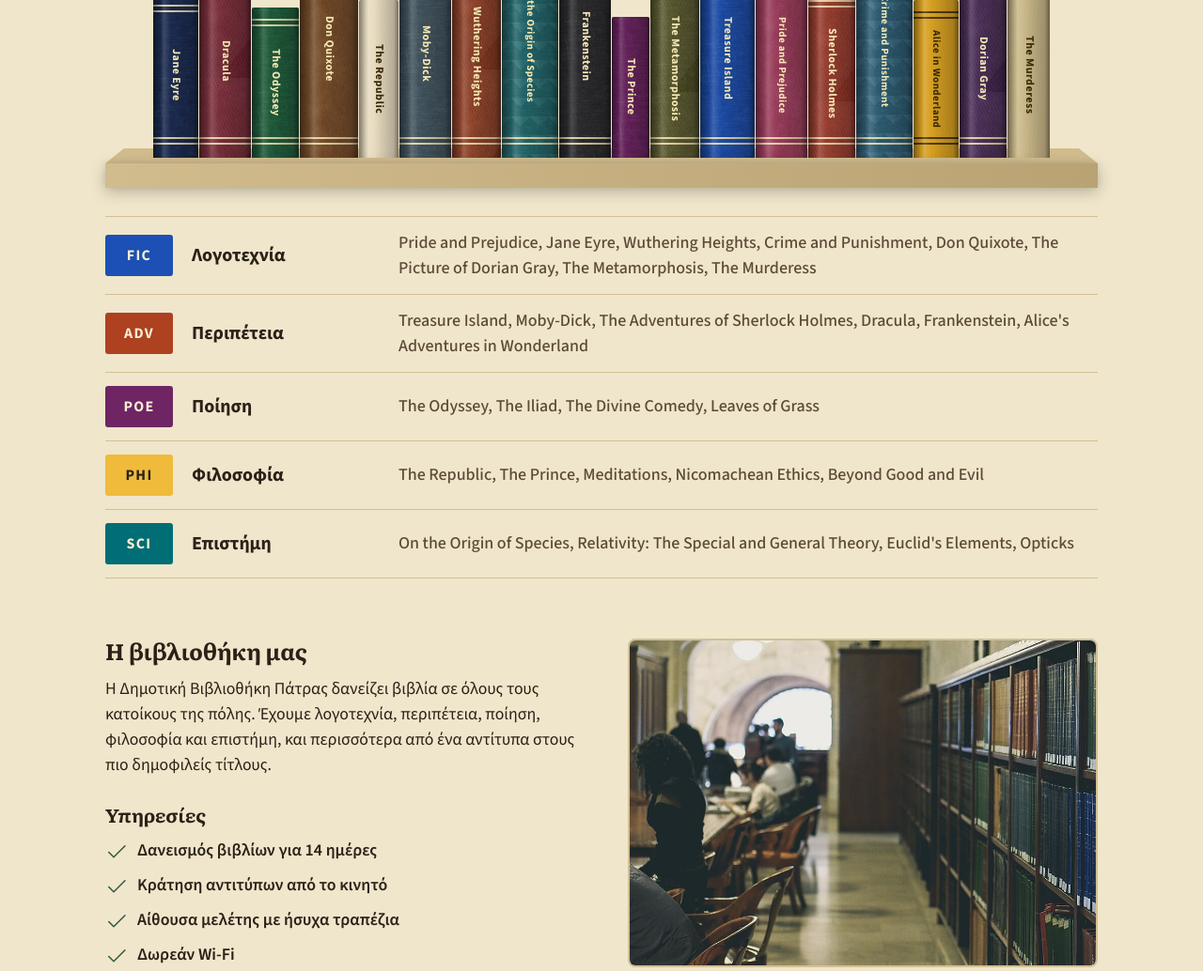
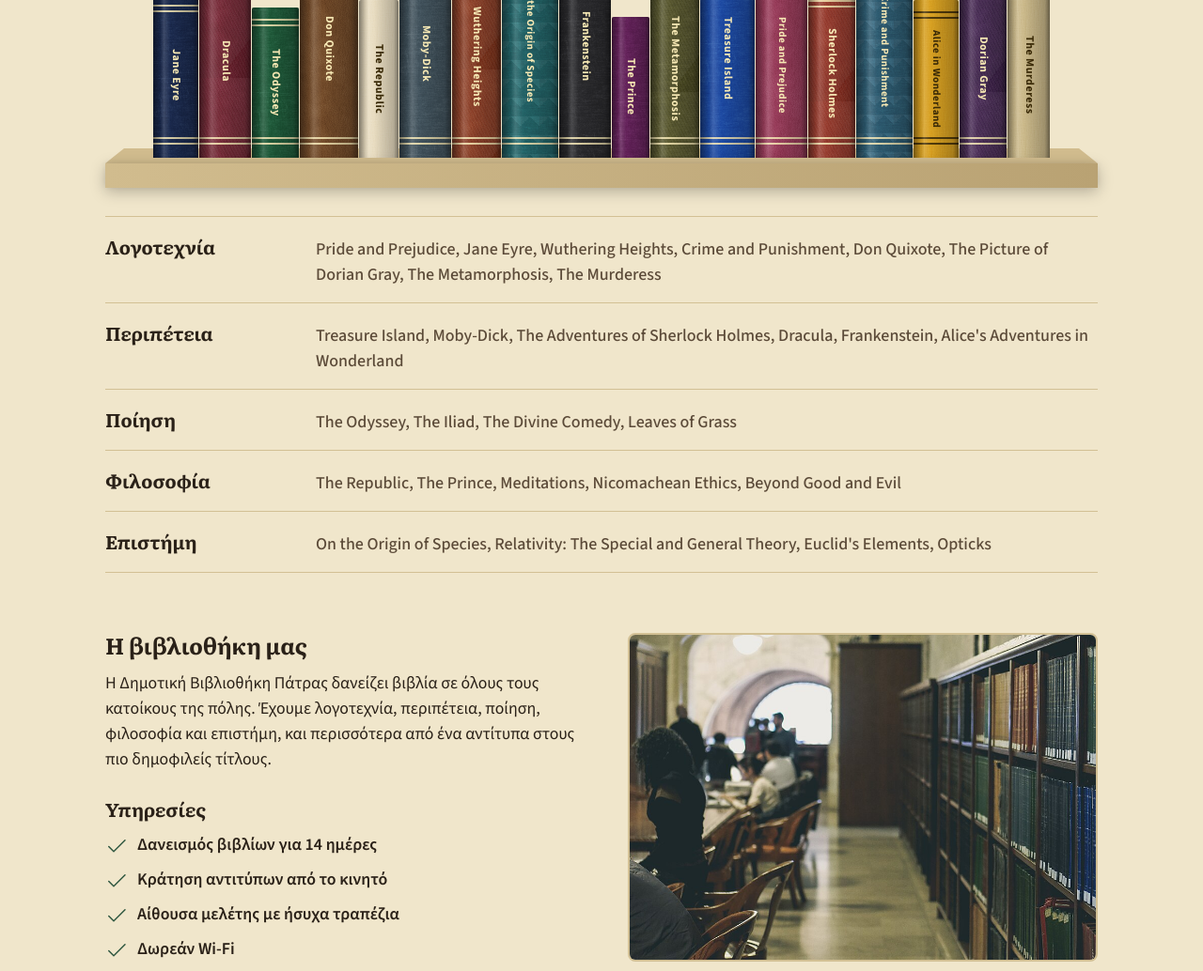
Before and after one commit to ckagias/lectern, a PHP site: page / in a window 1280 px wide. Shown: the part 749-1783 px from the top of the page at 94% size. Run offline with PHP 8.4, Linux system fonts and the light colour scheme; grey boxes are pictures that could not be loaded.

Commit message:
update: replace the category chips with a plain index of titles

```diff
--- a/prototype/css/home.css
+++ b/prototype/css/home.css
@@ -247,37 +247,15 @@
 
 .catalogue li {
   display: grid;
-  grid-template-columns: 56px 1fr;
-  gap: 4px 16px;
-  align-items: center;
-  padding: 14px 0;
+  gap: 6px 24px;
+  padding: 16px 0;
   border-bottom: 1.5px solid var(--line);
 }
 
-.catalogue .tab {
-  grid-row: span 2;
-  padding: 10px 0;
-  border-radius: 3px;
-  text-align: center;
-  font-size: var(--text-sm);
-  font-weight: 800;
-  letter-spacing: 0.08em;
-  color: var(--cream);
-}
-
-.catalogue .cobalt { background: var(--cobalt); }
-.catalogue .terra { background: var(--terra); }
-.catalogue .plum { background: var(--plum); }
-.catalogue .teal { background: var(--teal); }
-
-.catalogue .ochre {
-  background: var(--ochre);
-  color: var(--on-ochre);
-}
-
 .catalogue b {
+  font-family: var(--font-heading);
   font-size: var(--text-lg);
-  font-weight: 800;
+  font-weight: 700;
 }
 
 .catalogue .titles {
@@ -404,16 +382,12 @@
   }
 
   .catalogue li {
-    grid-template-columns: 72px 200px 1fr;
-    gap: 20px;
+    grid-template-columns: 200px 1fr;
+    align-items: baseline;
   }
 
   .book:nth-child(n + 13) {
     display: block;
-  }
-
-  .catalogue .tab {
-    grid-row: auto;
   }
 }
 
--- a/prototype/css/tokens.css
+++ b/prototype/css/tokens.css
@@ -14,12 +14,7 @@
   --green-tint: rgba(47, 87, 64, 0.1);
   --action: var(--green);
 
-  /* one spine colour per book category */
-  --cobalt: #1c50b5;
-  --terra: #ad4120;
-  --plum: #6f2563;
   --ochre: #f0bb3b;
-  --teal: #006e74;
 
   /* cloth colours of the book spines, gilt lettering, the shelf board and the scrollbar */
   --cloth-cobalt: #1d4aa3;
--- a/prototype/index.php
+++ b/prototype/index.php
@@ -33,27 +33,22 @@ require $base . 'includes/header.php';
     <?php require $base . 'includes/shelf.php'; ?>
     <ul class="catalogue">
         <li>
-            <span class="tab cobalt">FIC</span>
             <b><?php echo t('cat_fiction'); ?></b>
             <span class="titles">Pride and Prejudice, Jane Eyre, Wuthering Heights, Crime and Punishment, Don Quixote, The Picture of Dorian Gray, The Metamorphosis, The Murderess</span>
         </li>
         <li>
-            <span class="tab terra">ADV</span>
             <b><?php echo t('cat_adventure'); ?></b>
             <span class="titles">Treasure Island, Moby-Dick, The Adventures of Sherlock Holmes, Dracula, Frankenstein, Alice's Adventures in Wonderland</span>
         </li>
         <li>
-            <span class="tab plum">POE</span>
             <b><?php echo t('cat_poetry'); ?></b>
             <span class="titles">The Odyssey, The Iliad, The Divine Comedy, Leaves of Grass</span>
         </li>
         <li>
-            <span class="tab ochre">PHI</span>
             <b><?php echo t('cat_philosophy'); ?></b>
             <span class="titles">The Republic, The Prince, Meditations, Nicomachean Ethics, Beyond Good and Evil</span>
         </li>
         <li>
-            <span class="tab teal">SCI</span>
             <b><?php echo t('cat_science'); ?></b>
             <span class="titles">On the Origin of Species, Relativity: The Special and General Theory, Euclid's Elements, Opticks</span>
         </li>
```
